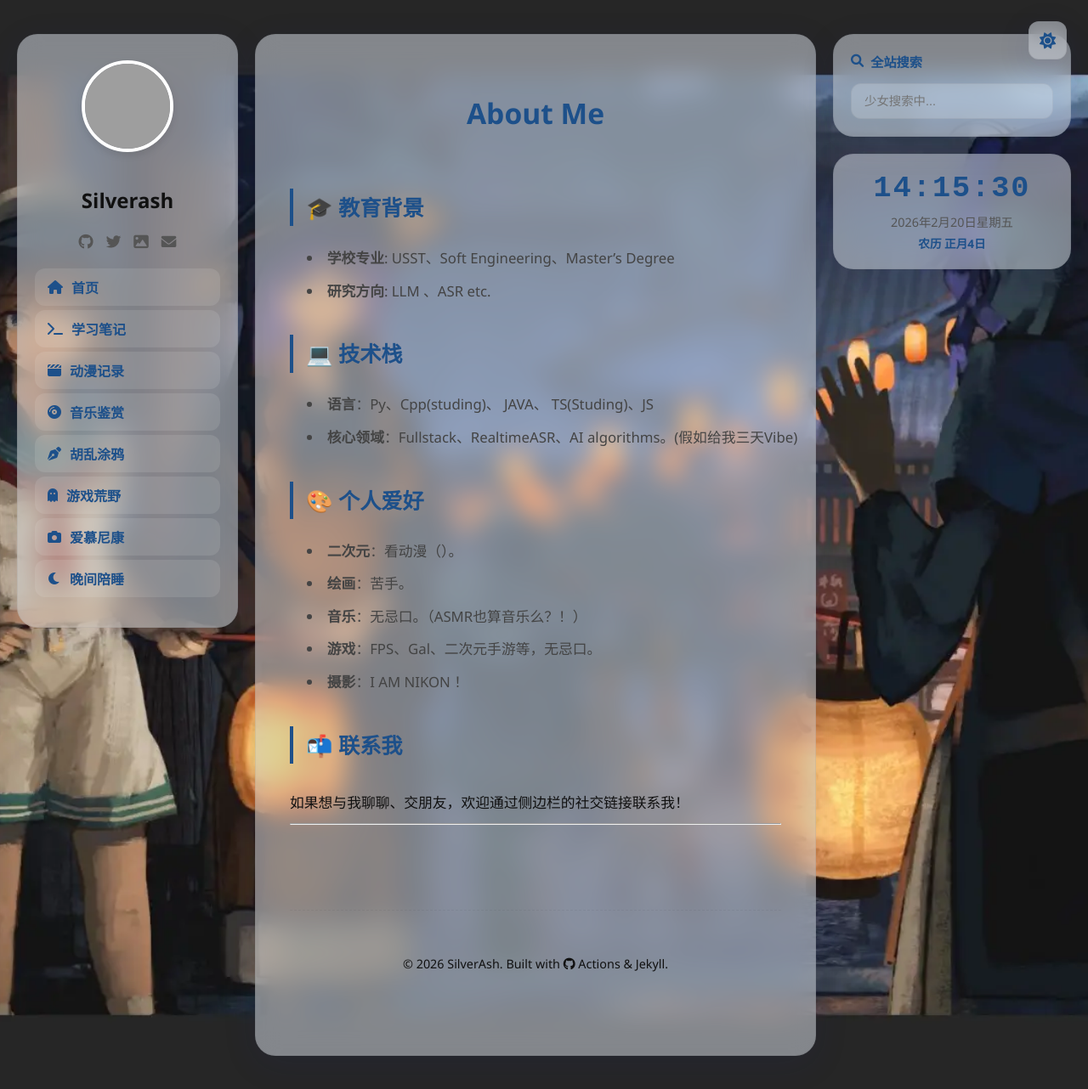
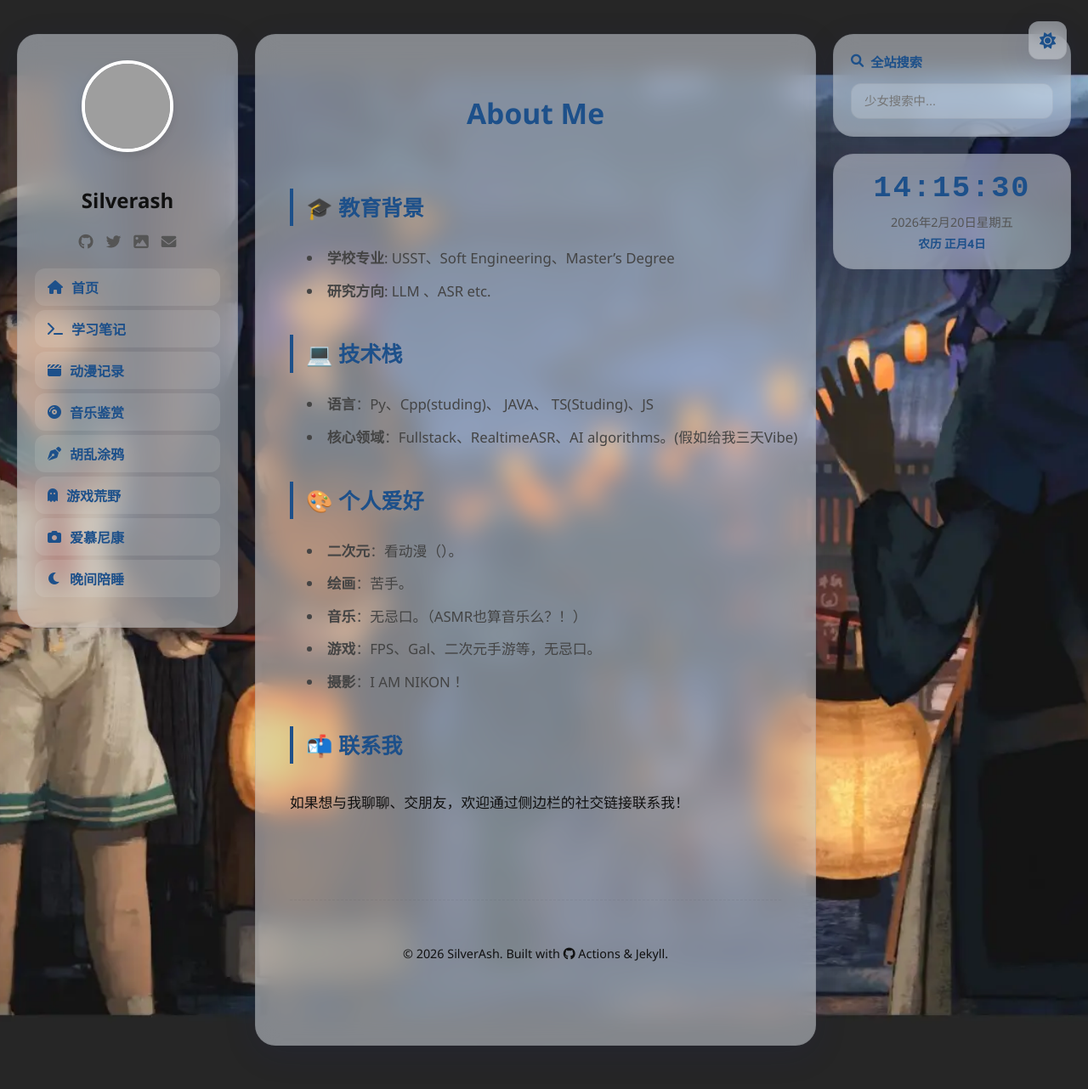
Before and after one commit to SiIverAsh/siiverash.github.io, a Jekyll site: the page built from about.md, in a window 1280 px wide and 1283 px high. Shown: the whole window at 85% size. Built offline with Jekyll 4.4.1, drawn with Linux system fonts in a browser that asks for light colours; comment, search, counter and statistics services are not loaded; grey boxes are pictures that could not be loaded.

Commit message:
fix: resolve email tooltip visibility and remove white line on about page

```diff
--- a/_includes/scripts.html
+++ b/_includes/scripts.html
@@ -32,8 +32,16 @@
         tip.id = 'email-tooltip';
         tip.className = 'glass-card email-pop';
         tip.textContent = email;
-        tip.style.left = (event.pageX + 10) + 'px';
-        tip.style.top = (event.pageY + 10) + 'px';
+
+        if (window.innerWidth <= 768) {
+            tip.style.left = '50%';
+            tip.style.top = '50%';
+            tip.style.transform = 'translate(-50%, -50%)';
+        } else {
+            tip.style.left = (event.pageX + 10) + 'px';
+            tip.style.top = (event.pageY + 10) + 'px';
+        }
+
         document.body.appendChild(tip);
         const closeTip = () => {
             tip.classList.add('fade-out');
--- a/about.md
+++ b/about.md
@@ -25,8 +25,6 @@ title: 关于我
 
 ## 📬 联系我
 如果想与我聊聊、交朋友，欢迎通过侧边栏的社交链接联系我！
-
----
 
 <style>
 
--- a/assets/css/main.css
+++ b/assets/css/main.css
@@ -365,17 +365,18 @@ code {
 }
 
 .email-pop {
-    position: absolute;
-    padding: 10px 18px;
-    font-size: 0.9em;
+    position: fixed; /* 改为 fixed 确保在移动端也能定位正确 */
+    padding: 12px 20px;
+    font-size: 1em;
     font-weight: bold;
     color: var(--text-main);
     background: var(--glass-bg);
-    backdrop-filter: blur(10px);
+    backdrop-filter: blur(15px);
     border-radius: 12px;
-    box-shadow: var(--shadow);
-    z-index: 30000;
+    box-shadow: 0 10px 30px rgba(0,0,0,0.3);
+    z-index: 3000000 !important; /* 必须高于侧边栏的 2000001 */
     animation: popIn 0.3s cubic-bezier(0.18, 0.89, 0.32, 1.28);
+    border: 1px solid var(--glass-border);
 }
 
 @keyframes popIn {
@@ -472,7 +473,6 @@ code {
 footer {
     margin-top: 50px;
     padding: 30px 0;
-    border-top: 1px dashed var(--glass-border);
     font-size: 0.9em;
     color: var(--text-muted);
     text-align: center;
```
